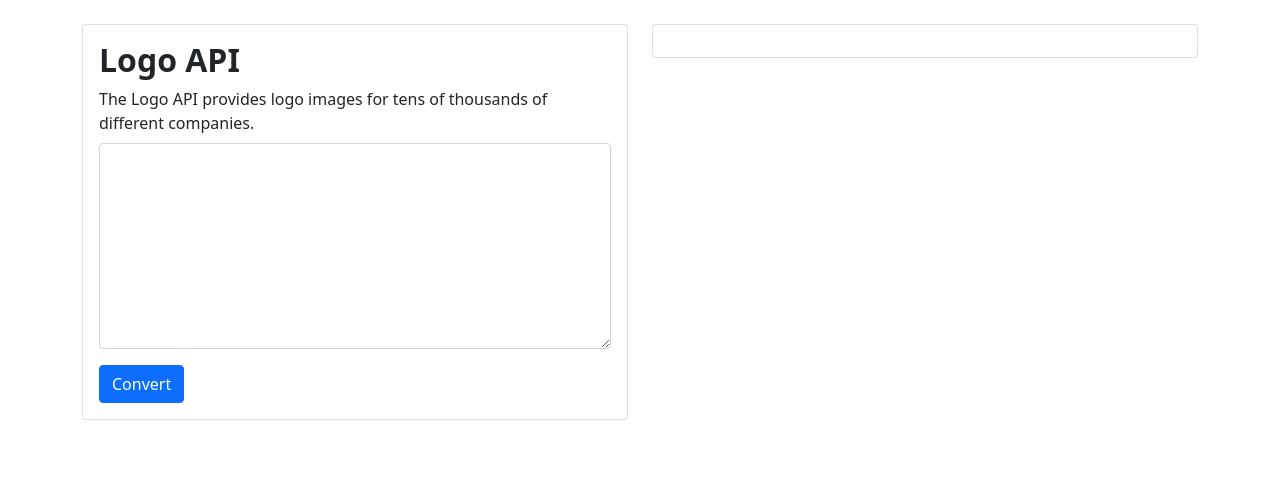
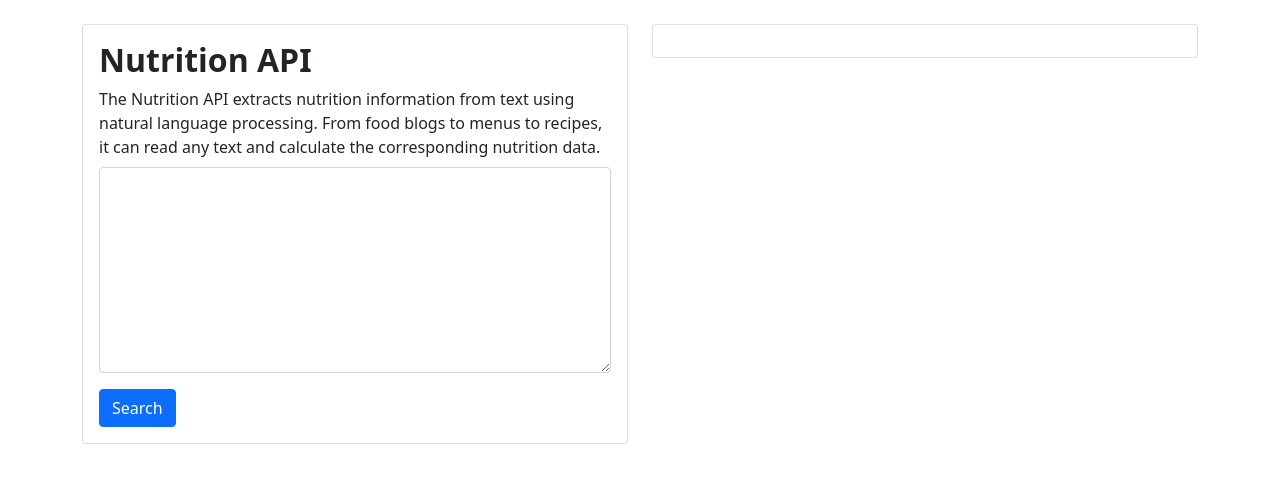
Before and after one commit to chatgvp/sentence_rephraser, a Django app: page / in a window 1280 px wide. Shown: the top 483 px of the page. Run offline with Django 4.2, Linux system fonts and the light colour scheme.

Commit message:
hello world

```diff
--- a/rephraser/views.py
+++ b/rephraser/views.py
@@ -33,7 +33,7 @@ def home(request):
 @api_view(["GET"])
 def display_data(request):
     name = request.GET.get("inputValue")
-    api_url = "https://api.api-ninjas.com/v1/logo?name={}".format(name)
+    api_url = "https://api.api-ninjas.com/v1/nutrition?query={}".format(name)
     response = requests.get(
         api_url, headers={"X-Api-Key": "fpv5vkEs8QSu3Axo0jj0rw==yrrXESw1tDzvXgtF"}
     )
--- a/templates/homepage.html
+++ b/templates/homepage.html
@@ -17,14 +17,17 @@
                 <div class="col-md-6">
                     <div class="card mt-4">
                         <div class="card-body">
-                            <h2 class="card-title"><b>Logo API</b></h2>
+                            <h2 class="card-title"><b>Nutrition API</b></h2>
                             <form id="inputForm">
                                 {% csrf_token %}
                                 <div class="mb-3">
                                     <label for="input" class="form-label"
-                                        >The Logo API provides logo images for
-                                        tens of thousands of different
-                                        companies.</label
+                                        >The Nutrition API extracts nutrition
+                                        information from text using natural
+                                        language processing. From food blogs to
+                                        menus to recipes, it can read any text
+                                        and calculate the corresponding
+                                        nutrition data.</label
                                     >
                                     <textarea
                                         class="form-control"
@@ -32,7 +35,7 @@
                                         rows="8"></textarea>
                                 </div>
                                 <button type="submit" class="btn btn-primary">
-                                    Convert
+                                    Search
                                 </button>
                             </form>
                         </div>
@@ -61,8 +64,13 @@
                 },
                 dataType: "json",
                 success: function (response) {
-                    logJSONData(response)
+                    if (Array.isArray(response) && response.length === 0) {
+                        $("#jsonContainer").append(`<p>no data found</p>`)
+                    } else {
+                        logJSONData(response)
+                    }
                 },
+
                 error: function (xhr, status, error) {
                     console.error("Error occurred while fetching data:", error)
                 },
```
